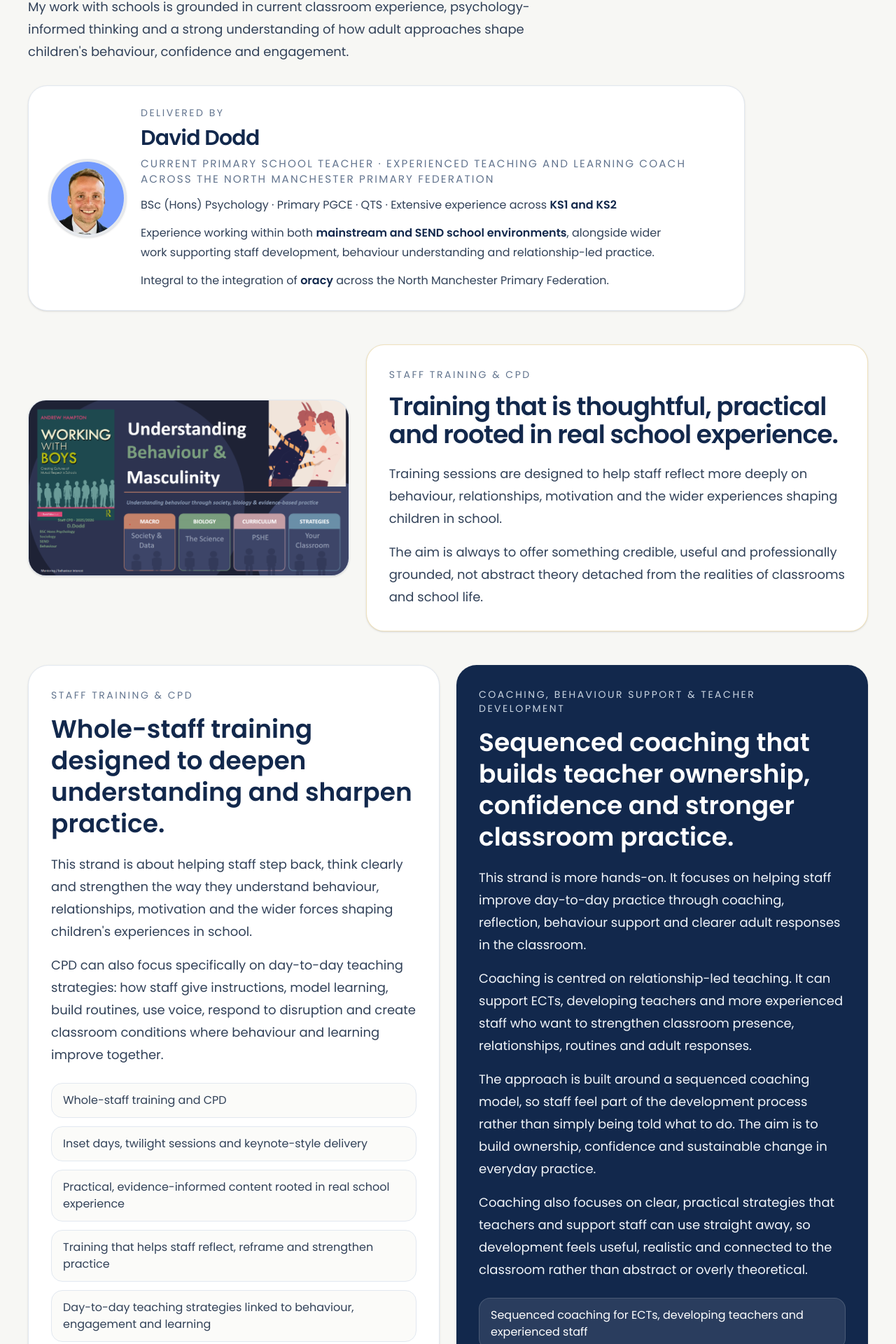
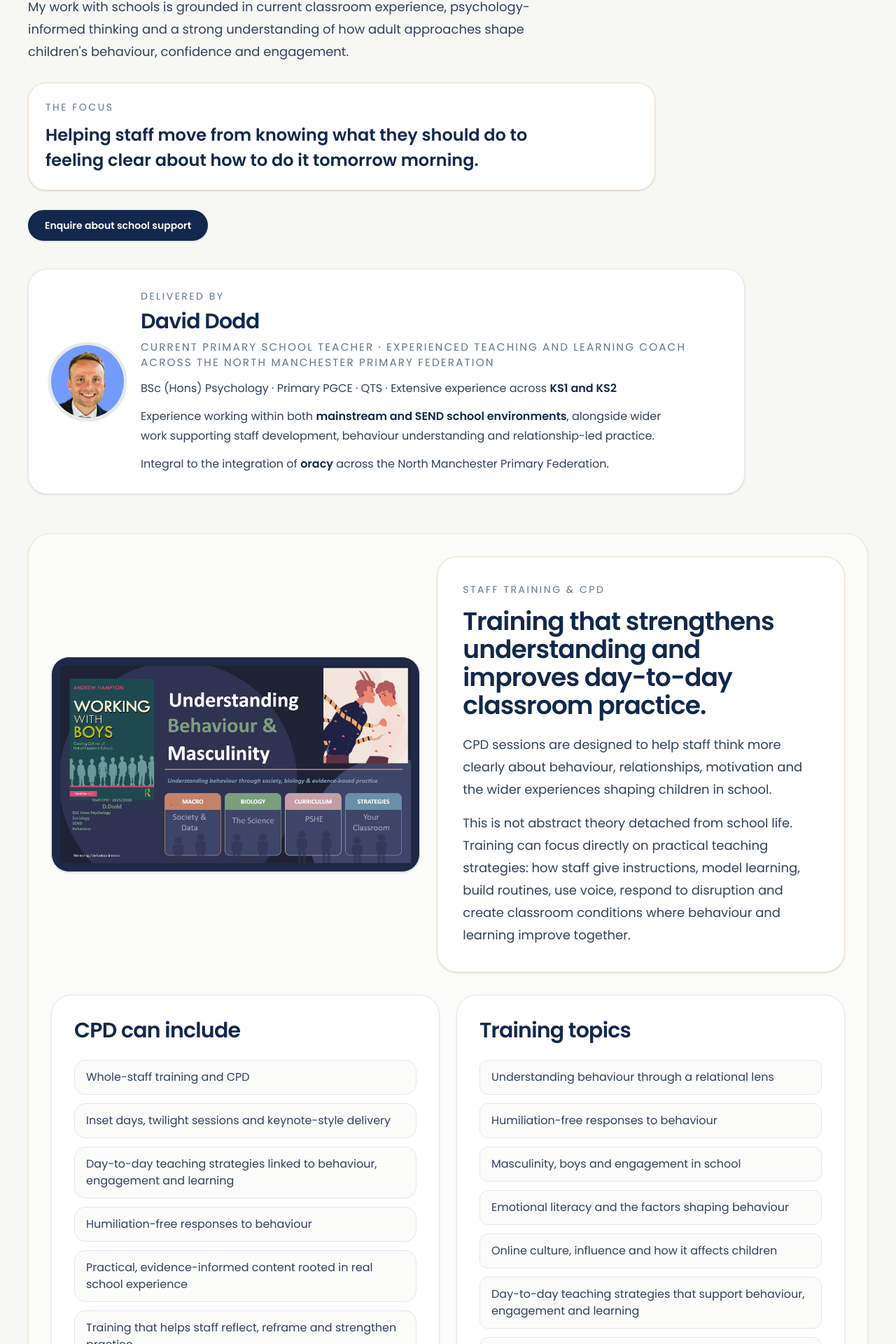
Before and after one commit to davedodd89-ai/warren-dodd-education, a Next.js app: page /schools in a window 1280 px wide. Shown: the part 590-2510 px from the top of the page at 70% size. Built offline with nearby package versions, Linux system fonts and the light colour scheme.

Commit message:
Update schools page CPD image layout

```diff
--- a/app/schools/page.tsx
+++ b/app/schools/page.tsx
@@ -1,21 +1,13 @@
-import Link from "next/link";
 import SiteHeader from "../SiteHeader";
 
 export default function SchoolsPage() {
   const trainingAreas = [
     "Whole-staff training and CPD",
     "Inset days, twilight sessions and keynote-style delivery",
+    "Day-to-day teaching strategies linked to behaviour, engagement and learning",
+    "Humiliation-free responses to behaviour",
     "Practical, evidence-informed content rooted in real school experience",
     "Training that helps staff reflect, reframe and strengthen practice",
-    "Day-to-day teaching strategies linked to behaviour, engagement and learning",
-  ];
-
-  const coachingAreas = [
-    "Sequenced coaching for ECTs, developing teachers and experienced staff",
-    "Behaviour support rooted in relationships, consistency and emotional understanding",
-    "Practical guidance on routines, classroom climate and adult response",
-    "Clear, practical strategies teachers and staff can use straight away",
-    "Support that builds teacher ownership rather than simply telling staff what to do",
   ];
 
   const trainingTopics = [
@@ -29,16 +21,22 @@ export default function SchoolsPage() {
     "Why children disengage from learning and how schools can respond",
   ];
 
+  const coachingAreas = [
+    "Sequenced coaching for ECTs, developing teachers and experienced staff",
+    "Relationship-led teaching and classroom presence",
+    "Practical guidance on routines, classroom climate and adult response",
+    "Clear strategies teachers and staff can use straight away",
+    "Support that builds teacher ownership rather than simply telling staff what to do",
+  ];
+
   const coachingSupport = [
     "Coaching ECTs, developing teachers and experienced staff through a clear sequenced model",
     "Strengthening relationship-led teaching, classroom presence and adult consistency",
     "Providing clear, practical strategies teachers and support staff can use immediately",
     "Helping staff feel part of the development process rather than simply being told what to do",
-    "Coaching teachers to strengthen relationships, routines and classroom climate",
     "Supporting staff to respond to behaviour with greater clarity and confidence",
     "Helping staff understand the emotional drivers behind behaviour",
     "Developing more consistent adult approaches across classrooms or teams",
-    "Improving the way children experience boundaries, support and challenge",
     "Strengthening teacher confidence around pupils who are disengaged or hard to reach",
   ];
 
@@ -66,9 +64,9 @@ export default function SchoolsPage() {
           </h1>
 
           <p className="mt-6 max-w-3xl text-lg leading-8 text-slate-700 md:text-xl md:leading-9">
-            Support for schools that want to strengthen staff understanding,
-            improve classroom practice and build a more relational, thoughtful
-            approach to behaviour, engagement and learning.
+            Support for schools that want to strengthen classroom practice
+            through a practical, relationship-led approach to behaviour,
+            engagement and learning.
           </p>
 
           <p className="mt-5 max-w-3xl text-base leading-7 text-slate-700 md:text-lg md:leading-8">
@@ -76,9 +74,29 @@ export default function SchoolsPage() {
             psychology-informed thinking and a strong understanding of how adult
             approaches shape children&apos;s behaviour, confidence and engagement.
           </p>
+
+          <div className="mt-7 rounded-[1.6rem] border border-[#D8B35B]/40 bg-white p-5 shadow-sm md:p-6">
+            <p className="text-sm uppercase tracking-[0.18em] text-slate-500">
+              The focus
+            </p>
+
+            <p className="mt-3 max-w-3xl text-xl font-semibold leading-8 text-[#12284C] md:text-2xl md:leading-9">
+              Helping staff move from knowing what they should do to feeling
+              clear about how to do it tomorrow morning.
+            </p>
+          </div>
+
+          <div className="mt-7">
+            <a
+              href="#contact"
+              className="inline-flex rounded-full bg-[#12284C] px-6 py-3 text-center text-sm font-semibold text-white shadow-sm transition hover:bg-[#0B1B35]"
+            >
+              Enquire about school support
+            </a>
+          </div>
         </section>
 
-        <section className="mt-8 max-w-5xl">
+        <section className="mt-10 max-w-5xl">
           <div className="rounded-[1.7rem] border border-slate-200 bg-white p-5 shadow-sm sm:p-6 md:p-7">
             <div className="flex flex-col items-center gap-5 text-center sm:flex-row sm:items-center sm:text-left">
               <div className="h-24 w-24 shrink-0 overflow-hidden rounded-full border-4 border-[#12284C]/10 shadow-sm sm:h-28 sm:w-28">
@@ -99,7 +117,8 @@ export default function SchoolsPage() {
                 </h2>
 
                 <p className="mt-2 text-sm uppercase tracking-[0.14em] text-slate-500 sm:text-[0.95rem]">
-                 Current Primary School Teacher · Experienced Teaching and Learning Coach across the North Manchester Primary Federation
+                  Current Primary School Teacher · Experienced Teaching and
+                  Learning Coach across the North Manchester Primary Federation
                 </p>
 
                 <p className="mt-3 text-base leading-7 text-slate-700">
@@ -129,63 +148,48 @@ export default function SchoolsPage() {
           </div>
         </section>
 
-        <section className="mt-12 grid gap-6 lg:grid-cols-[0.78fr_1.22fr] lg:items-center">
-          <div className="overflow-hidden rounded-[1.6rem] border border-slate-200 bg-slate-100 shadow-sm">
+        <section id="cpd" className="scroll-mt-32 mt-14">
+          <div className="rounded-[2rem] border border-[#D8B35B]/30 bg-[#FBFBF9] p-5 shadow-sm md:p-8">
+            <div className="grid gap-6 lg:grid-cols-[0.95fr_1.05fr] lg:items-center">
+              <div className="flex items-center justify-center overflow-hidden rounded-[1.6rem] border border-slate-200 bg-[#1F2946] p-3 shadow-sm">
                 <img
                   src="/training-cpd.png"
-              alt="Staff training and CPD delivery"
-              className="h-[170px] w-full object-cover object-center sm:h-[210px] lg:h-[250px]"
+                  alt="Understanding Behaviour and Masculinity training slide"
+                  className="block h-auto max-h-[560px] w-full object-contain"
                 />
               </div>
 
-          <div className="rounded-[1.6rem] border border-[#D8B35B]/40 bg-white p-6 shadow-sm md:p-8">
+              <div className="rounded-[1.8rem] border border-[#D8B35B]/40 bg-white p-7 shadow-sm md:p-9">
                 <p className="text-sm uppercase tracking-[0.18em] text-slate-500">
                   Staff training &amp; CPD
                 </p>
 
                 <h2 className="mt-4 text-3xl font-semibold tracking-tight text-[#12284C] md:text-4xl">
-              Training that is thoughtful, practical and rooted in real school
-              experience.
+                  Training that strengthens understanding and improves day-to-day
+                  classroom practice.
                 </h2>
 
                 <p className="mt-5 text-base leading-7 text-slate-700 md:text-lg md:leading-8">
-              Training sessions are designed to help staff reflect more deeply on
-              behaviour, relationships, motivation and the wider experiences
-              shaping children in school.
+                  CPD sessions are designed to help staff think more clearly
+                  about behaviour, relationships, motivation and the wider
+                  experiences shaping children in school.
                 </p>
 
                 <p className="mt-4 text-base leading-7 text-slate-700 md:text-lg md:leading-8">
-              The aim is always to offer something credible, useful and
-              professionally grounded, not abstract theory detached from the
-              realities of classrooms and school life.
+                  This is not abstract theory detached from school life. Training
+                  can focus directly on practical teaching strategies: how staff
+                  give instructions, model learning, build routines, use voice,
+                  respond to disruption and create classroom conditions where
+                  behaviour and learning improve together.
                 </p>
               </div>
-        </section>
+            </div>
 
-        <section className="mt-12 grid gap-6 lg:grid-cols-[1fr_1fr]">
+            <div className="mt-8 grid gap-6 lg:grid-cols-2">
               <div className="rounded-[1.8rem] border border-slate-200 bg-white p-7 shadow-sm md:p-8">
-            <p className="text-sm uppercase tracking-[0.18em] text-slate-500">
-              Staff training &amp; CPD
-            </p>
-
-            <h2 className="mt-4 text-3xl font-semibold leading-tight text-[#12284C] md:text-4xl">
-              Whole-staff training designed to deepen understanding and sharpen
-              practice.
-            </h2>
-
-            <p className="mt-5 max-w-xl text-base leading-7 text-slate-700 md:text-lg md:leading-8">
-              This strand is about helping staff step back, think clearly and
-              strengthen the way they understand behaviour, relationships,
-              motivation and the wider forces shaping children&apos;s experiences
-              in school.
-            </p>
-
-            <p className="mt-4 max-w-xl text-base leading-7 text-slate-700 md:text-lg md:leading-8">
-              CPD can also focus specifically on day-to-day teaching strategies:
-              how staff give instructions, model learning, build routines, use
-              voice, respond to disruption and create classroom conditions where
-              behaviour and learning improve together.
-            </p>
+                <h3 className="text-2xl font-semibold tracking-tight text-[#12284C] md:text-3xl">
+                  CPD can include
+                </h3>
 
                 <div className="mt-6 grid gap-3">
                   {trainingAreas.map((item) => (
@@ -199,71 +203,10 @@ export default function SchoolsPage() {
                 </div>
               </div>
 
-          <div className="rounded-[1.8rem] bg-[#12284C] p-7 text-white shadow-sm md:p-8">
-            <p className="text-sm uppercase tracking-[0.18em] text-slate-300">
-              Coaching, behaviour support &amp; teacher development
-            </p>
-
-            <h2 className="mt-4 text-3xl font-semibold leading-tight md:text-4xl">
-              Sequenced coaching that builds teacher ownership, confidence and
-              stronger classroom practice.
-            </h2>
-
-            <p className="mt-5 max-w-xl text-base leading-7 text-slate-100 md:text-lg md:leading-8">
-              This strand is more hands-on. It focuses on helping staff improve
-              day-to-day practice through coaching, reflection, behaviour
-              support and clearer adult responses in the classroom.
-            </p>
-
-            <p className="mt-4 max-w-xl text-base leading-7 text-slate-100 md:text-lg md:leading-8">
-              Coaching is centred on relationship-led teaching. It can support
-              ECTs, developing teachers and more experienced staff who want to
-              strengthen classroom presence, relationships, routines and adult
-              responses.
-            </p>
-
-            <p className="mt-4 max-w-xl text-base leading-7 text-slate-100 md:text-lg md:leading-8">
-              The approach is built around a sequenced coaching model, so staff
-              feel part of the development process rather than simply being told
-              what to do. The aim is to build ownership, confidence and
-              sustainable change in everyday practice.
-            </p>
-
-            <p className="mt-4 max-w-xl text-base leading-7 text-slate-100 md:text-lg md:leading-8">
-              Coaching also focuses on clear, practical strategies that teachers
-              and support staff can use straight away, so development feels
-              useful, realistic and connected to the classroom rather than
-              abstract or overly theoretical.
-            </p>
-
-            <div className="mt-6 grid gap-3">
-              {coachingAreas.map((item) => (
-                <div
-                  key={item}
-                  className="rounded-2xl border border-white/15 bg-white/10 px-4 py-3 text-sm leading-6 text-white md:text-base"
-                >
-                  {item}
-                </div>
-              ))}
-            </div>
-          </div>
-        </section>
-
-        <section className="mt-12 grid gap-6 lg:grid-cols-[1fr_1fr]">
               <div className="rounded-[1.8rem] border border-slate-200 bg-white p-7 shadow-sm md:p-8">
-            <p className="text-sm uppercase tracking-[0.18em] text-slate-500">
-              Staff training &amp; CPD
-            </p>
-
-            <h3 className="mt-4 text-2xl font-semibold tracking-tight text-[#12284C] md:text-3xl">
-              What this can include
+                <h3 className="text-2xl font-semibold tracking-tight text-[#12284C] md:text-3xl">
+                  Training topics
                 </h3>
-
-            <p className="mt-4 text-base leading-7 text-slate-700 md:text-lg md:leading-8">
-              Training sessions are designed to be thoughtful, grounded and
-              immediately useful for staff. They can be tailored to the needs of
-              your setting, team or school priorities.
-            </p>
 
                 <div className="mt-6 grid gap-3">
                   {trainingTopics.map((item) => (
@@ -276,21 +219,67 @@ export default function SchoolsPage() {
                   ))}
                 </div>
               </div>
+            </div>
+          </div>
+        </section>
 
-          <div className="rounded-[1.8rem] border border-[#12284C]/15 bg-[#12284C] p-7 text-white shadow-sm md:p-8">
+        <section id="coaching" className="scroll-mt-32 mt-14">
+          <div className="rounded-[2rem] bg-[#12284C] p-5 text-white shadow-sm md:p-8">
+            <div className="rounded-[1.9rem] border border-white/10 bg-white/10 p-7 shadow-sm md:p-10">
               <p className="text-sm uppercase tracking-[0.18em] text-slate-300">
                 Coaching, behaviour support &amp; teacher development
               </p>
 
-            <h3 className="mt-4 text-2xl font-semibold tracking-tight md:text-3xl">
+              <h2 className="mt-4 max-w-4xl text-3xl font-semibold leading-tight md:text-4xl">
+                Sequenced coaching that builds teacher ownership, confidence and
+                stronger classroom practice.
+              </h2>
+
+              <div className="mt-6 grid gap-5 lg:grid-cols-3">
+                <p className="text-base leading-7 text-slate-100 md:text-lg md:leading-8">
+                  Coaching is centred on relationship-led teaching. It can
+                  support ECTs, developing teachers and more experienced staff
+                  who want to strengthen classroom presence, relationships,
+                  routines and adult responses.
+                </p>
+
+                <p className="text-base leading-7 text-slate-100 md:text-lg md:leading-8">
+                  The approach is built around a sequenced coaching model, so
+                  staff feel part of the development process rather than simply
+                  being told what to do.
+                </p>
+
+                <p className="text-base leading-7 text-slate-100 md:text-lg md:leading-8">
+                  Coaching also focuses on clear, practical strategies that
+                  teachers and support staff can use straight away, so
+                  development feels useful, realistic and connected to the
+                  classroom.
+                </p>
+              </div>
+            </div>
+
+            <div className="mt-8 grid gap-6 lg:grid-cols-2">
+              <div className="rounded-[1.8rem] border border-white/15 bg-white p-7 text-slate-900 shadow-sm md:p-8">
+                <h3 className="text-2xl font-semibold tracking-tight text-[#12284C] md:text-3xl">
+                  Coaching can support
+                </h3>
+
+                <div className="mt-6 grid gap-3">
+                  {coachingAreas.map((item) => (
+                    <div
+                      key={item}
+                      className="rounded-2xl border border-slate-200 bg-[#FBFBF9] px-4 py-3 text-sm leading-6 text-slate-700 md:text-base"
+                    >
+                      {item}
+                    </div>
+                  ))}
+                </div>
+              </div>
+
+              <div className="rounded-[1.8rem] border border-white/15 bg-white/10 p-7 text-white shadow-sm md:p-8">
+                <h3 className="text-2xl font-semibold tracking-tight md:text-3xl">
                   What this can include
                 </h3>
-
-            <p className="mt-4 text-base leading-7 text-slate-100 md:text-lg md:leading-8">
-              This support is designed for schools that want more than a single
-              training session. It allows staff to develop practice over time,
-              with reflection, guidance and practical next steps.
-            </p>
 
                 <div className="mt-6 grid gap-3">
                   {coachingSupport.map((item) => (
@@ -303,15 +292,17 @@ export default function SchoolsPage() {
                   ))}
                 </div>
               </div>
+            </div>
+          </div>
         </section>
 
-        <section className="mt-12 rounded-[1.9rem] border border-slate-200 bg-white p-7 shadow-sm md:p-9">
+        <section className="mt-14 rounded-[1.9rem] border border-slate-200 bg-white p-7 shadow-sm md:p-9">
           <p className="text-sm uppercase tracking-[0.18em] text-slate-500">
             How the support differs
           </p>
 
           <h2 className="mt-4 text-3xl font-semibold tracking-tight text-[#12284C] md:text-4xl">
-            Clearer separation between training and ongoing staff development.
+            Clear separation between CPD and ongoing staff development.
           </h2>
 
           <div className="mt-6 grid gap-5 md:grid-cols-2">
@@ -326,11 +317,11 @@ export default function SchoolsPage() {
               </p>
             </div>
 
-            <div className="rounded-2xl bg-[#FBFBF9] p-5">
-              <p className="text-base font-semibold text-[#12284C]">
+            <div className="rounded-2xl bg-[#12284C] p-5 text-white">
+              <p className="text-base font-semibold">
                 Coaching &amp; behaviour support
               </p>
-              <p className="mt-3 text-sm leading-6 text-slate-700 md:text-base">
+              <p className="mt-3 text-sm leading-6 text-slate-100 md:text-base">
                 Best for schools that want more targeted support for ECTs,
                 developing teachers or experienced staff through sequenced,
                 relationship-led coaching that builds ownership, classroom
@@ -340,7 +331,10 @@ export default function SchoolsPage() {
           </div>
         </section>
 
-        <section className="mt-12 rounded-[1.9rem] border border-slate-200 bg-white p-7 shadow-sm md:p-9">
+        <section
+          id="reflections"
+          className="scroll-mt-32 mt-14 rounded-[1.9rem] border border-[#D8B35B]/30 bg-[#FBFBF9] p-7 shadow-sm md:p-9"
+        >
           <p className="text-sm uppercase tracking-[0.18em] text-slate-500">
             Staff reflections
           </p>
@@ -353,7 +347,7 @@ export default function SchoolsPage() {
             {staffReflections.map((quote) => (
               <div
                 key={quote}
-                className="rounded-[1.4rem] border border-slate-200 bg-[#FBFBF9] p-5 shadow-sm"
+                className="rounded-[1.4rem] border border-slate-200 bg-white p-5 shadow-sm"
               >
                 <p className="text-lg italic leading-8 text-slate-800">
                   “{quote}”
@@ -363,7 +357,10 @@ export default function SchoolsPage() {
           </div>
         </section>
 
-        <section className="mt-12 rounded-[1.9rem] bg-[#12284C] p-8 text-white shadow-sm md:p-10">
+        <section
+          id="contact"
+          className="scroll-mt-32 mt-14 rounded-[1.9rem] bg-[#12284C] p-8 text-white shadow-sm md:p-10"
+        >
           <p className="text-sm uppercase tracking-[0.18em] text-slate-300">
             Direct contact
           </p>
```
Lines whose indentation alone changed are shown as unchanged.
